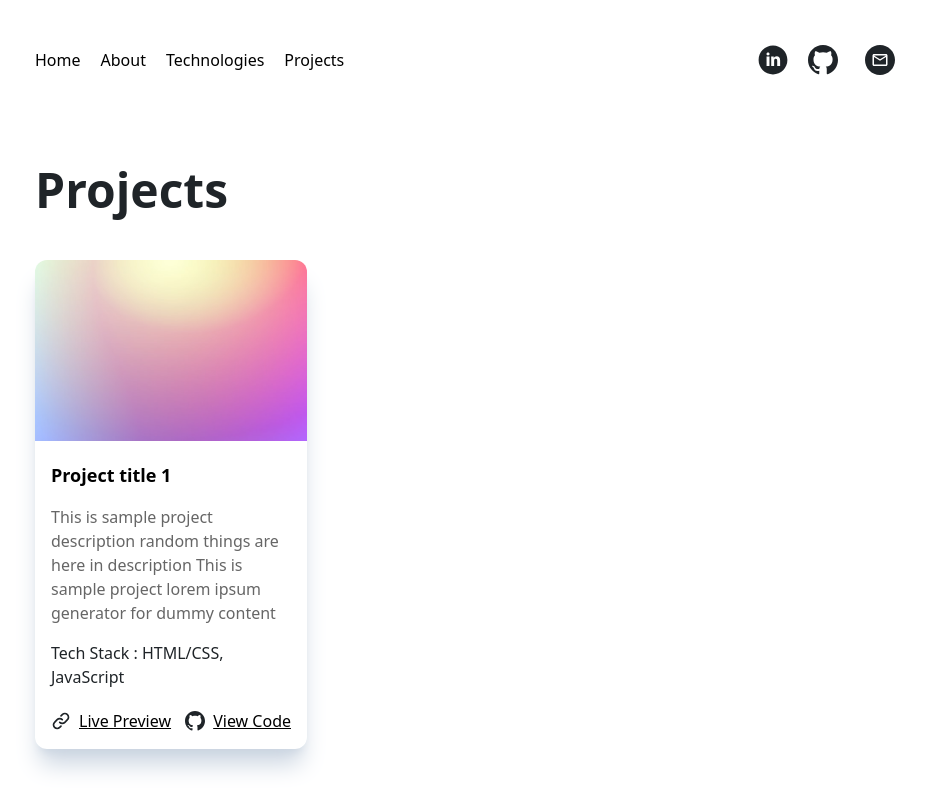
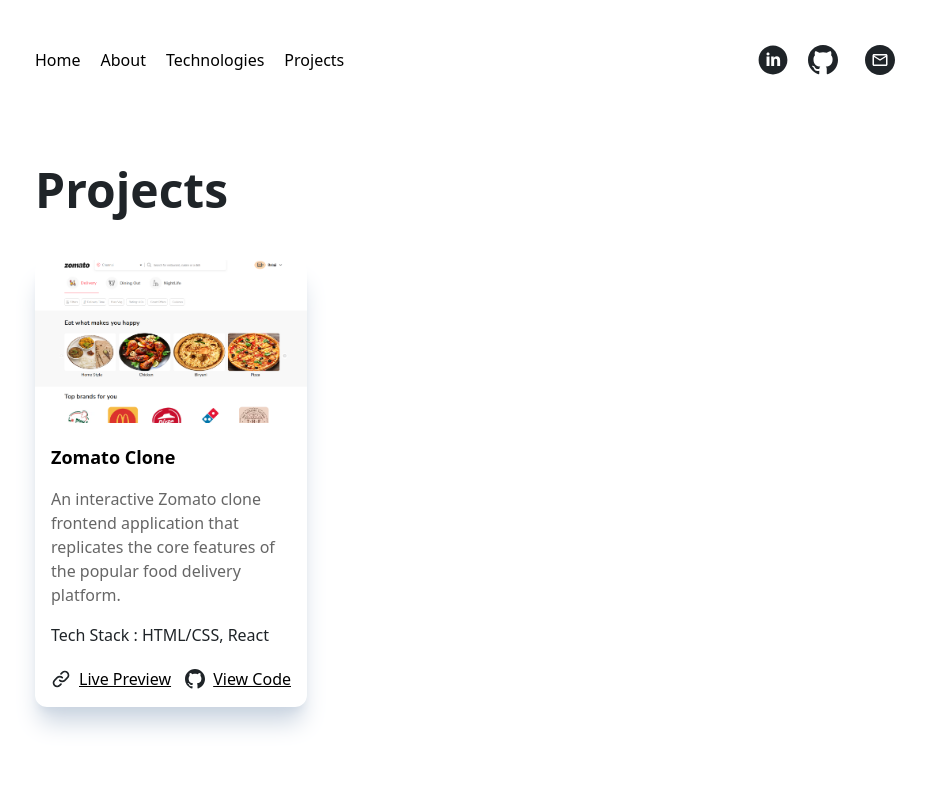
Before and after one commit to balajigithubwork/portfolio, a React (Create React App) app: page /projects in a window 1280 px wide. Shown: the top 810 px of the page, without its empty margins (157-1083 px from the left). Built offline with nearby package versions, Linux system fonts and the light colour scheme.

Commit message:
added project

```diff
--- a/src/Details.js
+++ b/src/Details.js
@@ -17,14 +17,14 @@
 import postman from "./assets/techstack/postman.png";
 import figma from "./assets/techstack/figma.png";
 // Porject Images
-import projectImage1 from "./assets/projects/project1.jpg";
+import projectImage1 from "./assets/projects/project1.png";
 
 // Enter your Personal Details here
 export const personalDetails = {
   name: "Balaji R",
   tagline: "Frontend Dev | UI/UX",
   img: profile,
-  about: `Lorem Ipsum is simply dummy text of the printing and typesetting industry. Lorem Ipsum has been the industry's standard dummy text ever since the 1500s, when an unknown printer took a galley of type and scrambled it to make a type specimen book.`,
+  about: `I specialize in Frontend Development and UI/UX design, focusing on creating intuitive interfaces and seamless user experiences. With a passion for clean code and aesthetic design, I aim to deliver impactful digital solutions that resonate with users.`,
 };
 
 // Enter your Social Media URLs here
@@ -84,12 +84,11 @@
 // Enter your Project Details here
 export const projectDetails = [
   {
-    title: "Project title 1",
+    title: "Zomato Clone",
     image: projectImage1,
-    description: `This is sample project description random things are here in description This is sample
-project lorem ipsum generator for dummy content`,
-    techstack: "HTML/CSS, JavaScript",
-    previewLink: "https://google.com",
-    githubLink: "https://github.com",
+    description: `An interactive Zomato clone frontend application that replicates the core features of the popular food delivery platform.`,
+    techstack: "HTML/CSS, React",
+    previewLink: "https://zomato-clones.onrender.com/",
+    githubLink: "https://github.com/balajigithubwork/zomato-clone",
   },
 ];
```
Also changed, not shown: src/assets/projects/project1.jpg (deleted), src/assets/projects/project1.png (added).
